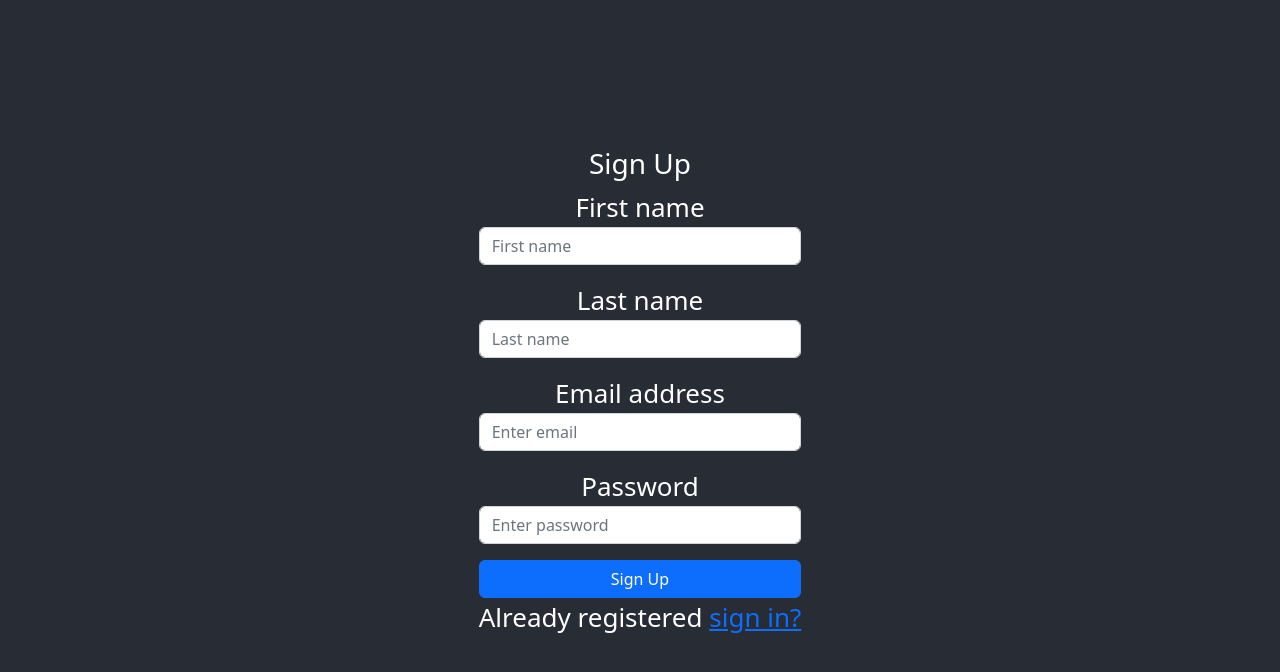
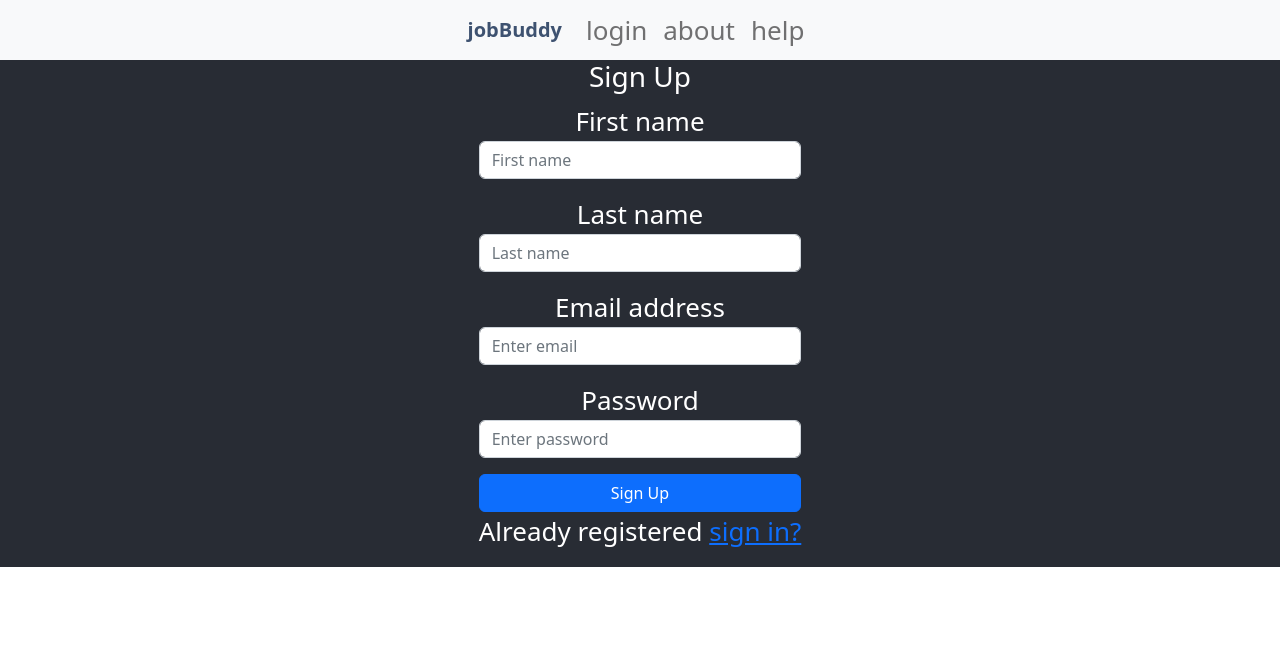
Before and after one commit to jxc136/jobBuddy, a React (Create React App) app in the folder frontend/: page / in a window 1280 px wide. Shown: the top 672 px of the page. Built offline with nearby package versions, Linux system fonts and the light colour scheme.

Commit message:
created navbar component/styling

```diff
--- a/frontend/src/App.css
+++ b/frontend/src/App.css
@@ -14,8 +14,18 @@
 }
 
 .App-header {
+  background-color: #f8f9fa;
+  display: flex;
+  flex-direction: column;
+  align-items: center;
+  justify-content: flex-start;
+  font-size: calc(10px + 2vmin);
+  color: white;
+}
+
+.pages {
   background-color: #282c34;
-  min-height: 100vh;
+  min-height: 50vh;
   display: flex;
   flex-direction: column;
   align-items: center;
--- a/frontend/src/App.js
+++ b/frontend/src/App.js
@@ -1,20 +1,22 @@
-import './App.css';
-import 'bootstrap/dist/css/bootstrap.min.css';
-import { BrowserRouter, Routes, Route } from 'react-router-dom';
-import Signup from './components/signup/SignupForm'
+import "./App.css";
+import "bootstrap/dist/css/bootstrap.min.css";
+import { BrowserRouter, Routes, Route } from "react-router-dom";
+import Signup from "./components/signup/SignupForm";
+import NavBar from "./components/navbar/navbar";
 
 function App() {
   return (
     <div className="App">
       <header className="App-header">
-          <BrowserRouter>
-            <Routes>
-              <Route path="/" element={<Signup />}>
-
-              </Route>
-            </Routes>
-          </BrowserRouter>
+        <NavBar />
       </header>
+      <BrowserRouter>
+        <div className="pages">
+          <Routes>
+            <Route path="/" element={<Signup />}></Route>
+          </Routes>
+        </div>
+      </BrowserRouter>
     </div>
   );
 }
--- /dev/null
+++ b/frontend/src/components/navbar/navbar.css
@@ -0,0 +1,33 @@
+.navbar {
+  display: flex;
+  justify-content: space-between;
+  align-items: center;
+  height: 60px;
+  padding: 0 20px;
+  background-color: #bdc8e0;
+  color: white;
+}
+
+.navbar-brand {
+  font-size: 20px;
+  font-weight: bold;
+  text-decoration: none;
+  color: #3e5270;
+  align-items: left;
+}
+
+.navbar-links {
+  display: flex;
+  justify-content: flex-start;
+  width: 50%;
+  flex-wrap: wrap;
+}
+
+.navbar-link {
+  display: flex;
+  justify-content: space-between;
+  margin-left: 20px;
+  font-size: 16px;
+  text-decoration: none;
+  color: #818fab;
+}
--- /dev/null
+++ b/frontend/src/components/navbar/navbar.js
@@ -0,0 +1,24 @@
+import Container from "react-bootstrap/Container";
+import Nav from "react-bootstrap/Nav";
+import Navbar from "react-bootstrap/Navbar";
+import "./navbar.css";
+
+function NavBar() {
+  return (
+    <Navbar bg="light" expand="lg">
+      <Container>
+        <Navbar.Brand href="#home">jobBuddy</Navbar.Brand>
+        <Navbar.Toggle aria-controls="basic-navbar-nav" />
+        <Navbar.Collapse id="basic-navbar-nav">
+          <Nav className="me-auto">
+            <Nav.Link href="#login">login</Nav.Link>
+            <Nav.Link href="#about">about</Nav.Link>
+            <Nav.Link href="#help">help</Nav.Link>
+          </Nav>
+        </Navbar.Collapse>
+      </Container>
+    </Navbar>
+  );
+}
+
+export default NavBar;
```
